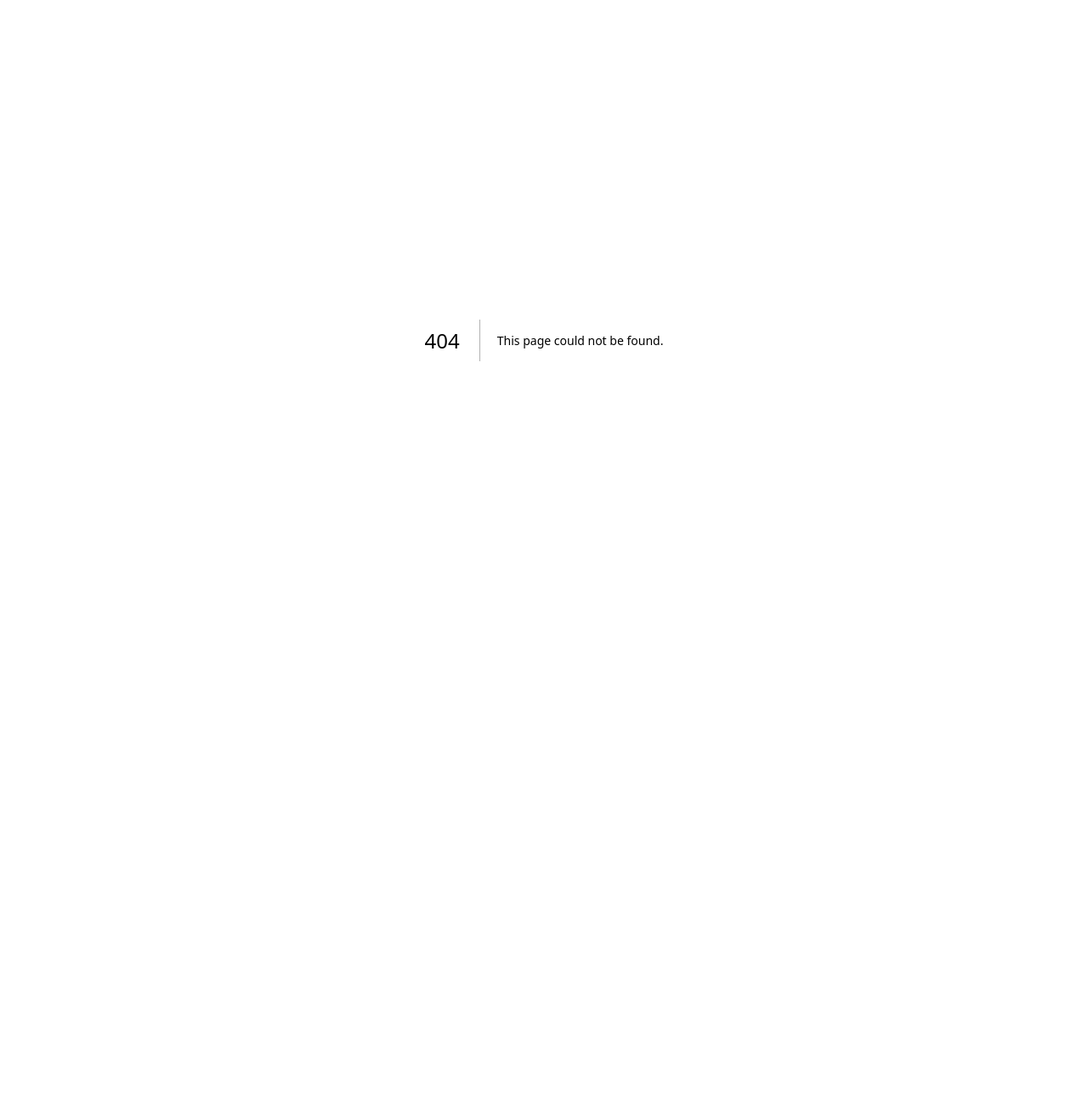
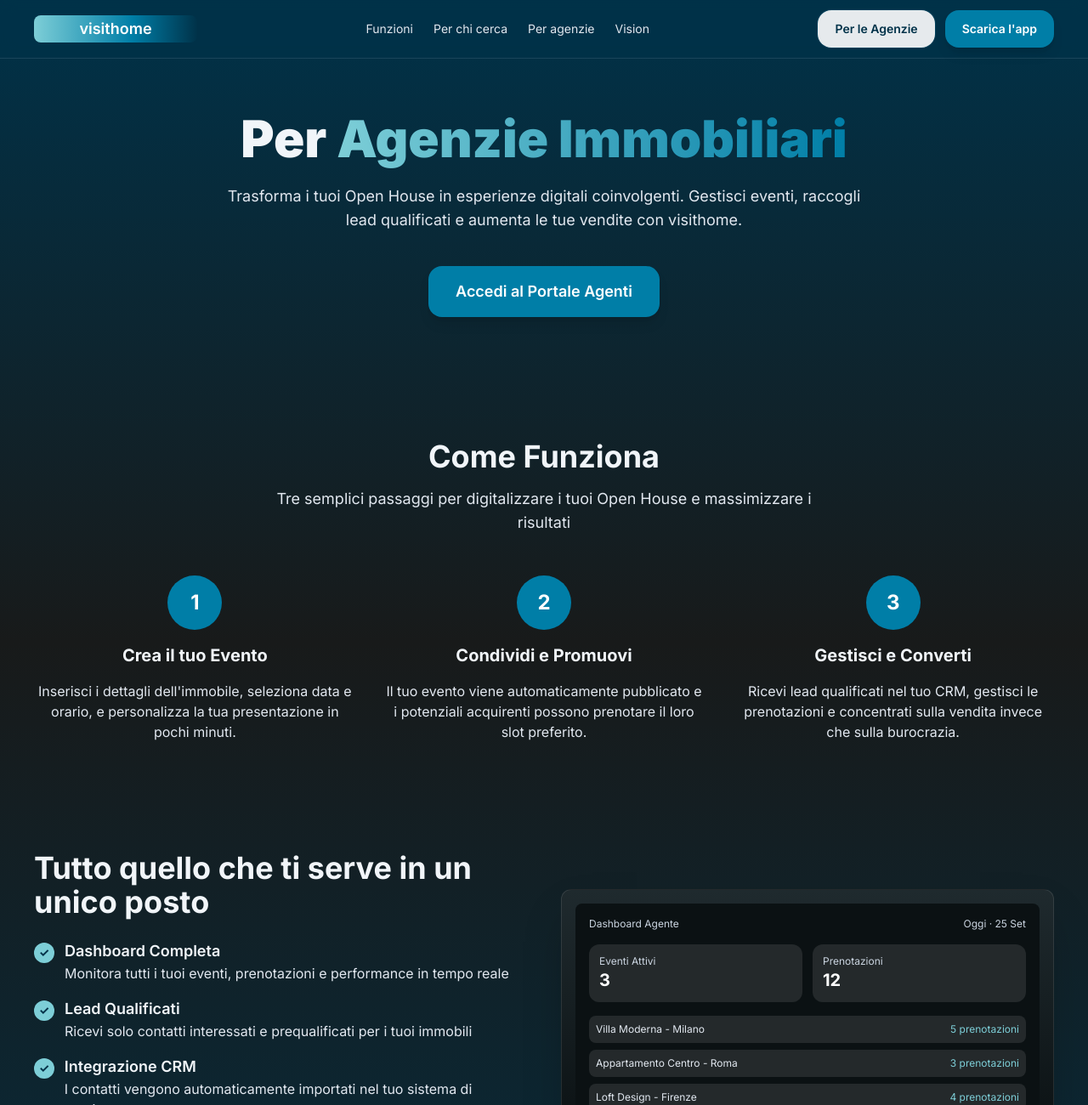
Before and after one commit to davethebrave16/visithome-site, a Next.js app: page /agents in a window 1280 px wide. Before the commit this address had no page. Shown: the top 1300 px of the page at 85% size. Before the commit the page ends 800 px from the top, so only its background shows below. Built offline with nearby package versions, Linux system fonts and the light colour scheme.

Commit message:
created agent page

```diff
--- /dev/null
+++ b/app/agents/page.tsx
@@ -0,0 +1,189 @@
+import Header from '@/components/sections/Header'
+import Footer from '@/components/sections/Footer'
+
+export default function AgentsPage() {
+  return (
+    <div className="min-h-screen w-full text-slate-100 visithome-bg visithome-font">
+      <Header />
+
+      {/* Hero Section */}
+      <section className="w-full mx-auto max-w-7xl px-6 md:px-10 pt-16 pb-20">
+        <div className="text-center space-y-6">
+          <h1 className="text-4xl md:text-6xl font-black leading-tight">
+            Per <span className="text-transparent bg-clip-text hero-gradient-text">Agenzie Immobiliari</span>
+          </h1>
+          <p className="text-slate-200 text-lg max-w-3xl mx-auto">
+            Trasforma i tuoi Open House in esperienze digitali coinvolgenti. Gestisci eventi, raccogli lead qualificati e aumenta le tue vendite con visithome.
+          </p>
+          <div className="pt-4">
+            <a
+              href="https://agency.visithome.it/"
+              target="_blank"
+              rel="noopener noreferrer"
+              className="inline-flex items-center gap-2 rounded-2xl bg-[#007EA7] hover:bg-[#003249] text-white px-8 py-4 text-lg font-semibold shadow-lg transition-colors"
+            >
+              Accedi al Portale Agenti
+            </a>
+          </div>
+        </div>
+      </section>
+
+      {/* How It Works Section */}
+      <section className="w-full mx-auto max-w-7xl px-6 md:px-10 py-16">
+        <div className="text-center mb-12">
+          <h2 className="text-3xl md:text-4xl font-bold mb-4">Come Funziona</h2>
+          <p className="text-slate-200 text-lg max-w-2xl mx-auto">
+            Tre semplici passaggi per digitalizzare i tuoi Open House e massimizzare i risultati
+          </p>
+        </div>
+
+        <div className="grid md:grid-cols-3 gap-8">
+          {/* Step 1 */}
+          <div className="text-center space-y-4">
+            <div className="w-16 h-16 bg-[#007EA7] rounded-full flex items-center justify-center mx-auto text-2xl font-bold text-white">
+              1
+            </div>
+            <h3 className="text-xl font-bold">Crea il tuo Evento</h3>
+            <p className="text-slate-200">
+              Inserisci i dettagli dell'immobile, seleziona data e orario, e personalizza la tua presentazione in pochi minuti.
+            </p>
+          </div>
+
+          {/* Step 2 */}
+          <div className="text-center space-y-4">
+            <div className="w-16 h-16 bg-[#007EA7] rounded-full flex items-center justify-center mx-auto text-2xl font-bold text-white">
+              2
+            </div>
+            <h3 className="text-xl font-bold">Condividi e Promuovi</h3>
+            <p className="text-slate-200">
+              Il tuo evento viene automaticamente pubblicato e i potenziali acquirenti possono prenotare il loro slot preferito.
+            </p>
+          </div>
+
+          {/* Step 3 */}
+          <div className="text-center space-y-4">
+            <div className="w-16 h-16 bg-[#007EA7] rounded-full flex items-center justify-center mx-auto text-2xl font-bold text-white">
+              3
+            </div>
+            <h3 className="text-xl font-bold">Gestisci e Converti</h3>
+            <p className="text-slate-200">
+              Ricevi lead qualificati nel tuo CRM, gestisci le prenotazioni e concentrati sulla vendita invece che sulla burocrazia.
+            </p>
+          </div>
+        </div>
+      </section>
+
+      {/* Features Section */}
+      <section className="w-full mx-auto max-w-7xl px-6 md:px-10 py-16">
+        <div className="grid md:grid-cols-2 gap-10 items-center">
+          <div className="space-y-6">
+            <h2 className="text-3xl md:text-4xl font-bold">Tutto quello che ti serve in un unico posto</h2>
+            <div className="space-y-4">
+              <div className="flex items-start gap-3">
+                <div className="w-6 h-6 bg-[#7DCED7] rounded-full flex items-center justify-center mt-1">
+                  <span className="text-[#003249] text-sm font-bold">✓</span>
+                </div>
+                <div>
+                  <h3 className="font-semibold text-lg">Dashboard Completa</h3>
+                  <p className="text-slate-200">Monitora tutti i tuoi eventi, prenotazioni e performance in tempo reale</p>
+                </div>
+              </div>
+              <div className="flex items-start gap-3">
+                <div className="w-6 h-6 bg-[#7DCED7] rounded-full flex items-center justify-center mt-1">
+                  <span className="text-[#003249] text-sm font-bold">✓</span>
+                </div>
+                <div>
+                  <h3 className="font-semibold text-lg">Lead Qualificati</h3>
+                  <p className="text-slate-200">Ricevi solo contatti interessati e prequalificati per i tuoi immobili</p>
+                </div>
+              </div>
+              <div className="flex items-start gap-3">
+                <div className="w-6 h-6 bg-[#7DCED7] rounded-full flex items-center justify-center mt-1">
+                  <span className="text-[#003249] text-sm font-bold">✓</span>
+                </div>
+                <div>
+                  <h3 className="font-semibold text-lg">Integrazione CRM</h3>
+                  <p className="text-slate-200">I contatti vengono automaticamente importati nel tuo sistema di gestione</p>
+                </div>
+              </div>
+              <div className="flex items-start gap-3">
+                <div className="w-6 h-6 bg-[#7DCED7] rounded-full flex items-center justify-center mt-1">
+                  <span className="text-[#003249] text-sm font-bold">✓</span>
+                </div>
+                <div>
+                  <h3 className="font-semibold text-lg">Report Avanzati</h3>
+                  <p className="text-slate-200">Analizza le performance dei tuoi eventi e ottimizza la tua strategia</p>
+                </div>
+              </div>
+            </div>
+          </div>
+          <div className="relative mx-auto w-full max-w-2xl rounded-xl border border-white/10 bg-gradient-to-b from-[#1f2a2e] to-[#0b1113] p-4 shadow-2xl">
+            <div className="rounded-lg bg-[#0b1113] p-4">
+              <div className="flex items-center justify-between text-slate-300 text-xs mb-4">
+                <span>Dashboard Agente</span>
+                <span>Oggi · 25 Set</span>
+              </div>
+              <div className="grid grid-cols-2 gap-3 mb-4">
+                <div className="rounded-xl bg-white/10 p-3">
+                  <div className="text-xs text-slate-300">Eventi Attivi</div>
+                  <div className="text-xl font-bold text-white">3</div>
+                </div>
+                <div className="rounded-xl bg-white/10 p-3">
+                  <div className="text-xs text-slate-300">Prenotazioni</div>
+                  <div className="text-xl font-bold text-white">12</div>
+                </div>
+              </div>
+              <div className="space-y-2">
+                <div className="rounded-lg bg-white/10 p-2 text-xs text-slate-200">
+                  <div className="flex justify-between items-center">
+                    <span>Villa Moderna - Milano</span>
+                    <span className="text-[#7DCED7]">5 prenotazioni</span>
+                  </div>
+                </div>
+                <div className="rounded-lg bg-white/10 p-2 text-xs text-slate-200">
+                  <div className="flex justify-between items-center">
+                    <span>Appartamento Centro - Roma</span>
+                    <span className="text-[#7DCED7]">3 prenotazioni</span>
+                  </div>
+                </div>
+                <div className="rounded-lg bg-white/10 p-2 text-xs text-slate-200">
+                  <div className="flex justify-between items-center">
+                    <span>Loft Design - Firenze</span>
+                    <span className="text-[#7DCED7]">4 prenotazioni</span>
+                  </div>
+                </div>
+              </div>
+            </div>
+            <div className="absolute inset-0 -z-10 rounded-xl dashboard-glow"/>
+          </div>
+        </div>
+      </section>
+
+      {/* CTA Section */}
+      <section className="w-full mx-auto max-w-7xl px-6 md:px-10 py-20 text-center">
+        <div className="mx-auto max-w-3xl space-y-6">
+          <h2 className="text-3xl md:text-4xl font-extrabold">Pronto a rivoluzionare i tuoi Open House?</h2>
+          <p className="text-slate-200">Inizia subito a gestire i tuoi eventi immobiliari in modo più efficiente e professionale.</p>
+          <div className="flex flex-wrap justify-center gap-4">
+            <a
+              href="https://agency.visithome.it/"
+              target="_blank"
+              rel="noopener noreferrer"
+              className="inline-flex items-center gap-2 rounded-2xl bg-[#007EA7] hover:bg-[#003249] text-white px-8 py-4 text-lg font-semibold shadow-lg transition-colors"
+            >
+              Accedi al Portale
+            </a>
+            <a
+              href="/#features"
+              className="inline-flex items-center gap-2 rounded-2xl bg-white/90 hover:bg-white text-[#003249] px-8 py-4 text-lg font-semibold ring-1 ring-[#007EA7]/20 shadow-sm transition-colors"
+            >
+              Scopri le Funzionalità
+            </a>
+          </div>
+        </div>
+      </section>
+
+      <Footer />
+    </div>
+  )
+}
--- a/components/sections/Header.tsx
+++ b/components/sections/Header.tsx
@@ -31,7 +31,7 @@
             <Link href="#about" className="hover:text-white transition-colors">Vision</Link>
           </div>
           <div className="flex items-center gap-3">
-            <Link href="#agents" className="inline-flex items-center gap-2 rounded-2xl bg-white/90 hover:bg-white text-[#003249] px-5 py-3 text-sm font-semibold ring-1 ring-[#007EA7]/20 shadow-sm transition-colors">Per le Agenzie</Link>
+            <Link href="/agents" className="inline-flex items-center gap-2 rounded-2xl bg-white/90 hover:bg-white text-[#003249] px-5 py-3 text-sm font-semibold ring-1 ring-[#007EA7]/20 shadow-sm transition-colors">Per le Agenzie</Link>
             <Link href="#download" className="inline-flex items-center gap-2 rounded-2xl bg-[#007EA7] hover:bg-[#003249] text-white px-5 py-3 text-sm font-semibold shadow-lg transition-colors">Scarica l'app</Link>
           </div>
 
@@ -71,7 +71,7 @@
                 Per chi cerca
               </Link>
               <Link
-                href="#agents"
+                href="/agents"
                 className="block px-3 py-2 text-slate-200 hover:text-white transition-colors"
                 onClick={() => setIsMenuOpen(false)}
               >
@@ -86,7 +86,7 @@
               </Link>
               <div className="pt-4 space-y-2">
                 <Link
-                  href="#agents"
+                  href="/agents"
                   className="block w-full text-center bg-white/90 hover:bg-white text-[#003249] px-6 py-3 rounded-2xl font-semibold ring-1 ring-[#007EA7]/20 shadow-sm transition-colors"
                   onClick={() => setIsMenuOpen(false)}
                 >
--- a/components/sections/Services.tsx
+++ b/components/sections/Services.tsx
@@ -35,7 +35,7 @@
               <li>✓ Report eventi e performance</li>
             </ul>
             <div className="pt-2">
-              <a href="#features" className="inline-flex items-center gap-2 rounded-2xl bg-white/90 hover:bg-white text-[#003249] px-5 py-3 text-sm font-semibold ring-1 ring-[#007EA7]/20 shadow-sm transition-colors">Scopri come funziona</a>
+              <a href="/agents" className="inline-flex items-center gap-2 rounded-2xl bg-white/90 hover:bg-white text-[#003249] px-5 py-3 text-sm font-semibold ring-1 ring-[#007EA7]/20 shadow-sm transition-colors">Scopri come funziona</a>
             </div>
           </div>
         </div>
```
